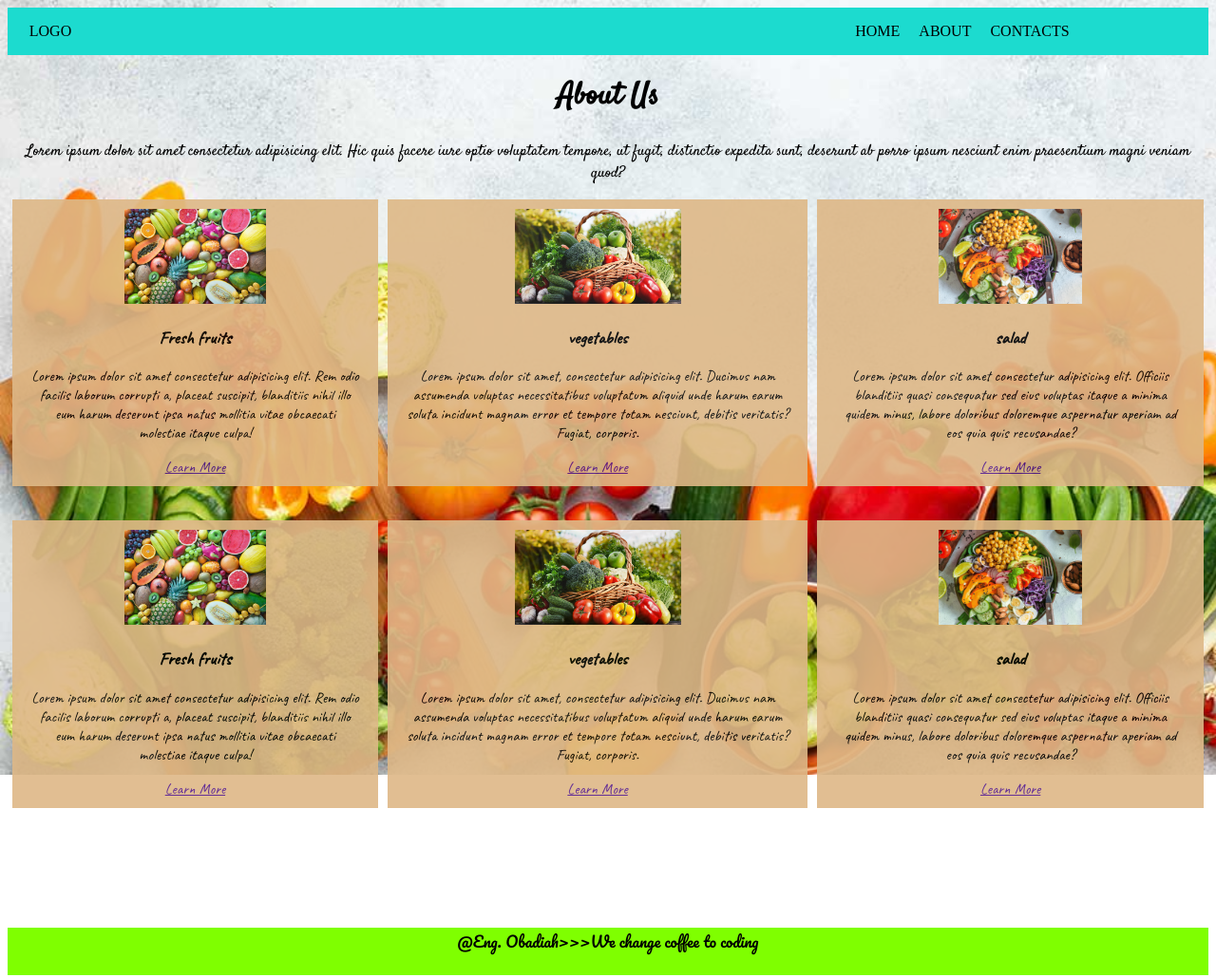
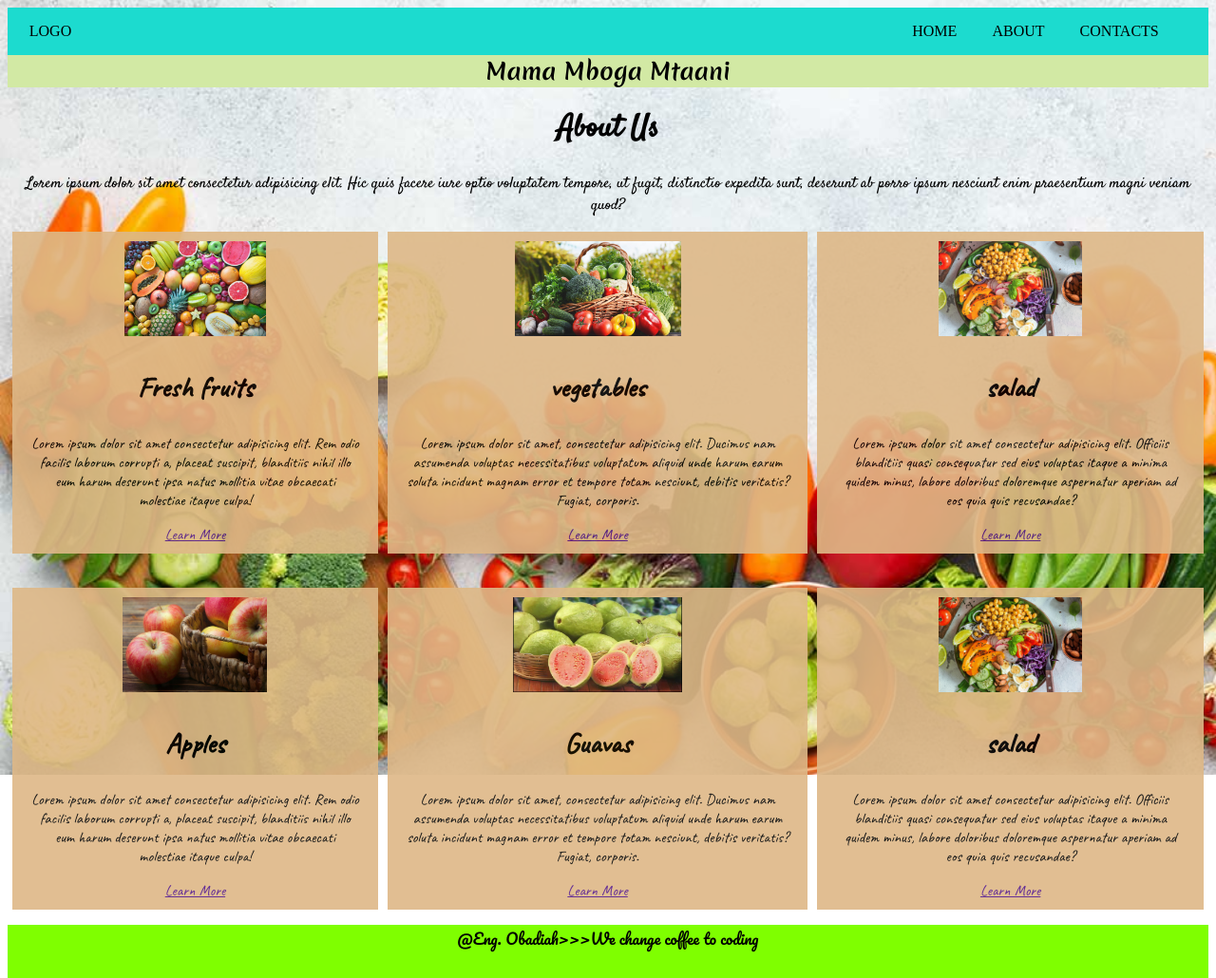
Before and after one commit to ObadiaH123/Catch-Up, a plain HTML site: page index.html in a window 1280 px wide. Shown: the whole page at 95% size. Drawn offline with Linux system fonts and the light colour scheme; a script that the page names is missing.

Commit message:
adding apples and guavas section

```diff
--- a/index.html
+++ b/index.html
@@ -9,6 +9,9 @@
 <link href="https://fonts.googleapis.com/css2?family=Caveat&family=Pacifico&display=swap" rel="stylesheet">
 <link rel="preconnect" href="https://fonts.gstatic.com">
 <link href="https://fonts.googleapis.com/css2?family=Caveat&family=Pacifico&family=Satisfy&display=swap" rel="stylesheet">
+<link rel="preconnect" href="https://fonts.googleapis.com">
+<link rel="preconnect" href="https://fonts.gstatic.com" crossorigin>
+<link href="https://fonts.googleapis.com/css2?family=Merienda:wght@700&display=swap" rel="stylesheet">
     <meta name='viewport' content='width=device-width, initial-scale=1.0'>
     <link rel='stylesheet' type='text/css' media='screen' href='style.css'>
     <script src='main.js'></script>
@@ -24,6 +27,7 @@
             </ul>
         </nav>
     </div>
+<h2>Mama Mboga Mtaani</h2>
     <div id="about">
 <h1>About Us</h1>
 <p>Lorem ipsum dolor sit amet consectetur adipisicing elit. Hic quis facere iure optio voluptatem tempore,
@@ -66,9 +70,9 @@
 <br><br>
 <div id="products">
     <div id="product">
-    <div id="fruits">
-        <img src="./assets/fresh.jpg" alt="Fresh fruits" height="100px">
-        <h3>Fresh fruits</h3>
+    <div id="apples">
+        <img src="./assets/apples.jpg" alt="apples" height="100px">
+        <h3>Apples</h3>
         <p>Lorem ipsum dolor sit amet consectetur adipisicing elit. Rem odio facilis laborum corrupti a, placeat suscipit,
             blanditiis nihil illo eum harum deserunt ipsa natus mollitia vitae obcaecati molestiae itaque culpa!</p>
         <a href="">Learn More</a>
@@ -76,8 +80,8 @@
     </div>
     <div id="product">
     <div id="veggies">
-        <img src="./assets/veggies.jpg" alt="vegetables" height="100px">
-        <h3>vegetables</h3>
+        <img src="./assets/guavas.jpg" alt="guavas" height="100px">
+        <h3>Guavas</h3>
         <p>Lorem ipsum dolor sit amet, consectetur adipisicing elit.
              Ducimus nam assumenda voluptas necessitatibus
             voluptatum aliquid unde harum earum soluta incidunt magnam error
--- a/style.css
+++ b/style.css
@@ -18,6 +18,7 @@ height: 100vh;
 
 #nav{
     background-color: #1cdbcf;
+    margin: auto;
 }
 
 #nav p{
@@ -38,13 +39,14 @@ margin-right: 10%;
     justify-content: space-between;
    list-style: none;
     /* display: inline; */
-    padding-right: 20px;
+    padding-right: 20%;
 }
 
 #products{
     display: flex;
 
 }
+
 #product div{
     padding: 10px 20px 10px 20px;
     margin: 0 5px 0 5px;
@@ -52,16 +54,33 @@ margin-right: 10%;
     font-family: 'Caveat', cursive;
 
 }
+
 #product>div{
     background-color: burlywood;
     opacity: 0.9;
+
 }
+
+h2{
+    text-align: center;
+    font-family: 'Merienda', cursive;
+    background-color: rgb(210, 233, 164);
+    margin-left: 40%;
+    margin: auto;
+
+}
+
+h3{
+font-size: 30px;
+}
+
 footer{
  background-color: chartreuse;
 text-align: center;
-margin-top: 10%;
-margin-bottom: 0%;
-height: 50px;
+/* margin-top: 10%;
+margin-bottom: 0%; */
+margin: auto;
+height: 7%;
 font-family: 'Pacifico', cursive;
 
 }
```
Also changed, not shown: assets/apples.jpg (added), assets/avocado.jpg (added), assets/guavas.jpg (added), assets/lemon.jpg (added).
